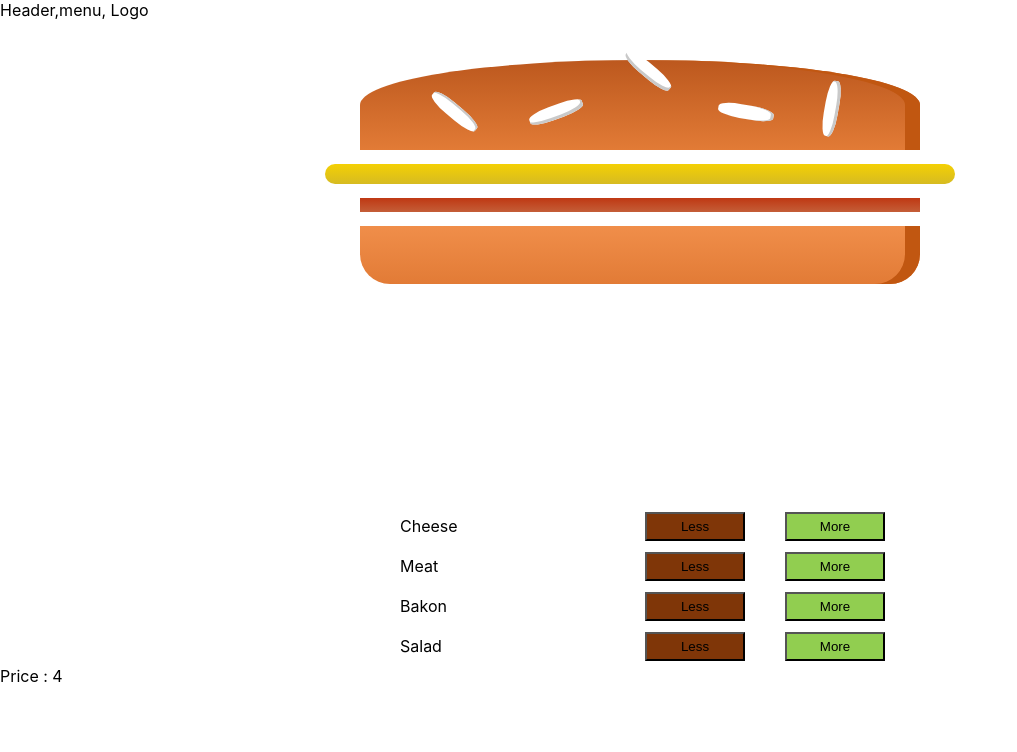
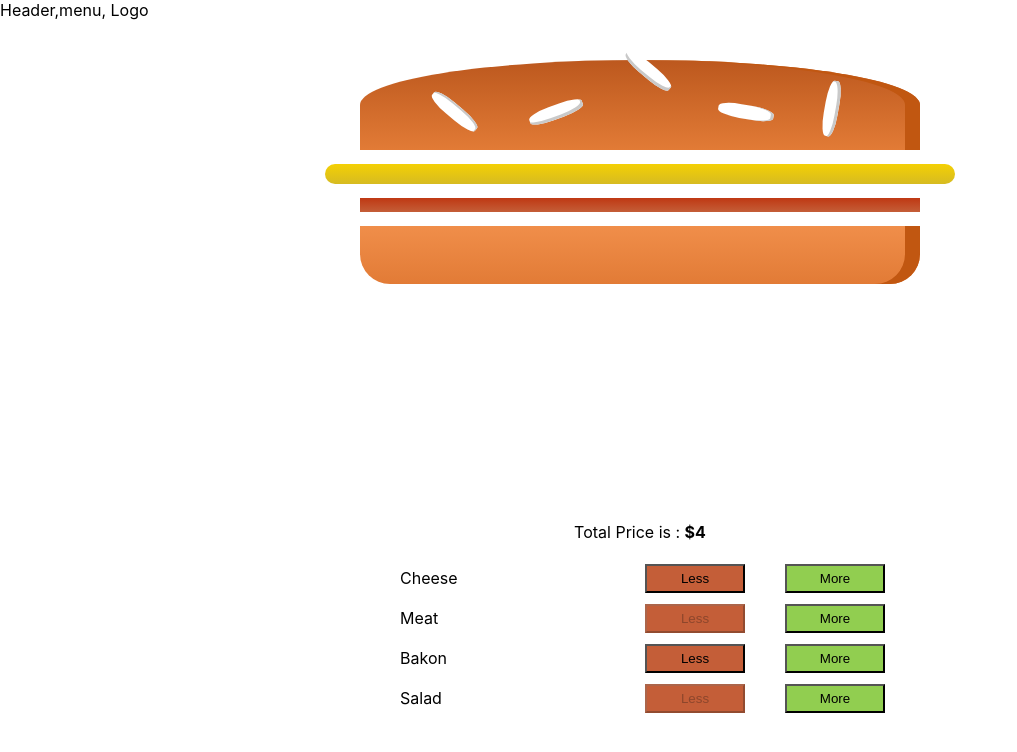
Before and after one commit to iranimij/my-burger, a React (Create React App) app: page / in a window 1280 px wide. Shown: the top 752 px of the page, without its empty margins (0-1017 px from the left). Built offline with nearby package versions, Linux system fonts and the light colour scheme.

Commit message:
Add less button

```diff
--- a/src/components/Burger/BuildControls/BuildControl/BuildControl.js
+++ b/src/components/Burger/BuildControls/BuildControl/BuildControl.js
@@ -5,7 +5,7 @@ const BuildControl = (props) => {
     return (
         <div className={Classes.BuildControl}>
             <div className={Classes.label}>{props.label}</div>
-            <button className={Classes.less}>Less</button>
+            <button onClick={props.removeIngHandler} className={Classes.less} disabled={props.lessIsDisable}>Less</button>
             <button onClick={props.addIngHandler} className={Classes.more}>More</button>
         </div>
     );
--- a/src/components/Burger/BuildControls/BuildControl/BuildControl.module.css
+++ b/src/components/Burger/BuildControls/BuildControl/BuildControl.module.css
@@ -31,5 +31,5 @@
 }
 
 .BuildControl .less {
-    background: #7f3608;
+    background: #c45e38;
 }
--- a/src/components/Burger/BuildControls/BuildControls.js
+++ b/src/components/Burger/BuildControls/BuildControls.js
@@ -12,7 +12,16 @@ const BuildControls = ( props ) => {
 
     return (
         <div className={Classes.BuildControls}>
-            {ingredients.map( ing => <BuildControl key={ing.label} label={ing.label} addIngHandler={ () => props.addIngHandler(ing.type) }/>)}
+            <p>Total Price is : <strong>${props.totalPrice}</strong></p>
+            {ingredients.map( ing =>
+            <BuildControl
+                key={ing.label}
+                label={ing.label}
+                addIngHandler={ () => props.addIngHandler(ing.type) }
+                removeIngHandler={ () => props.removeIngHandler(ing.type) }
+                lessIsDisable={ props.ingredientData[ing.type] <= 0 }
+            />
+                )}
         </div>
     );
 };
--- a/src/containers/BurgerBuilder/BurgerBuilder.js
+++ b/src/containers/BurgerBuilder/BurgerBuilder.js
@@ -27,11 +27,27 @@ const BurgerBuilder = (props) => {
         Ingredients[type] = Ingredients[type] + 1;
 
         const oldPrice = burgerData.totalPrice;
-        console.log(oldPrice);
-        console.log(INGREDIENT_PRICE[type]);
         const AdditionalPrice = INGREDIENT_PRICE[type];
         let newPrice = oldPrice + AdditionalPrice;
-        console.log(newPrice);
+
+        setBurgerData({
+            ingredient: Ingredients,
+            totalPrice: newPrice
+        });
+    };
+
+    const removeIngredient = (type) => {
+        let Ingredients = {...burgerData.ingredient};
+
+        Ingredients[type] = Ingredients[type] - 1;
+
+        const oldPrice = burgerData.totalPrice;
+        const AdditionalPrice = INGREDIENT_PRICE[type];
+        let newPrice = oldPrice - AdditionalPrice;
+
+        if (Ingredients[type] < 0 || newPrice < 0) {
+            return;
+        }
 
         setBurgerData({
             ingredient: Ingredients,
@@ -42,8 +58,13 @@ const BurgerBuilder = (props) => {
     return (
         <Aux>
             <Burger ingredients={burgerData.ingredient}/>
-            <BuildControls addIngHandler={addIngredient}/>
-            <div>Price : {burgerData.totalPrice}</div>
+            <BuildControls
+                addIngHandler={addIngredient}
+                removeIngHandler={removeIngredient}
+                ingredientData={burgerData.ingredient}
+                totalPrice={burgerData.totalPrice}
+            />
+
         </Aux>
     );
 };
```
